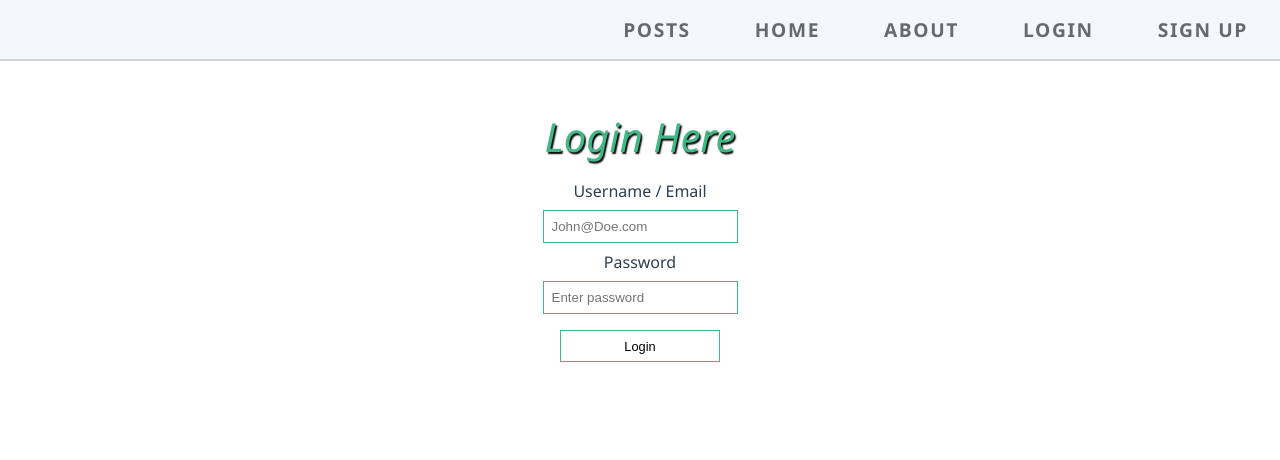
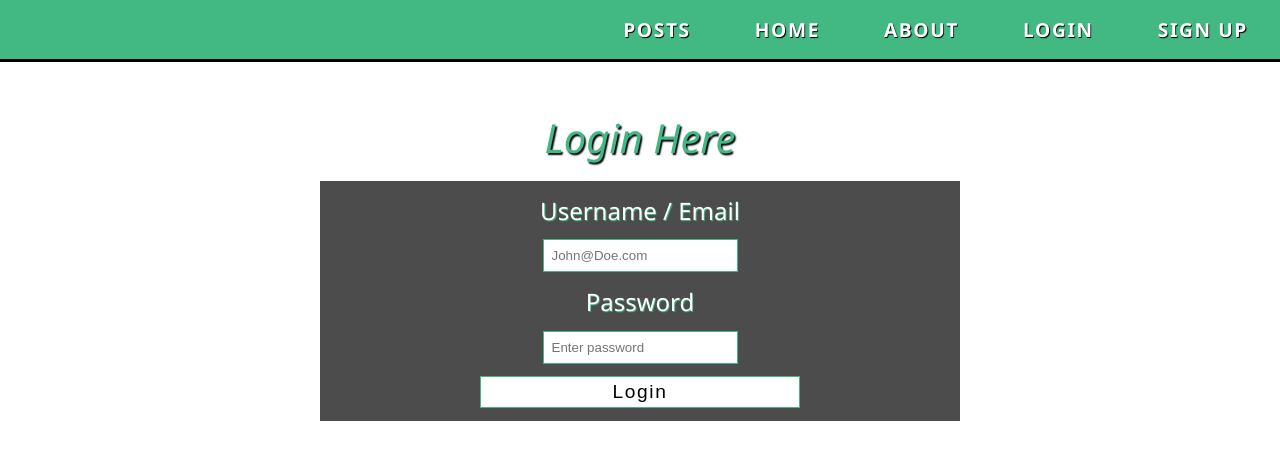
Before and after one commit to Sgreid7/vue_blog, a Vue app: page /login in a window 1280 px wide. Shown: the top 460 px of the page. Built offline with nearby package versions, Linux system fonts and the light colour scheme.

Commit message:
updated styles for login and sign up forms

```diff
--- a/src/components/Posts.vue
+++ b/src/components/Posts.vue
@@ -5,7 +5,7 @@
       <input type="text" class="post-input" placeholder="Body" v-model="post.body" />
       <button class="post-btn">POST</button>
     </form>
-    <h1>All Posts</h1>
+    <h1>Your Posts</h1>
 
     <post v-for="post in this.$store.state.posts" :key="post.id" :post="post"></post>
 
--- a/src/components/auth/Login.vue
+++ b/src/components/auth/Login.vue
@@ -49,19 +49,26 @@ export default {
 .flex-center {
   display: flex;
   flex-direction: column;
+  align-items: center;
   justify-content: center;
 }
 
 form {
   display: flex;
-  justify-content: center;
+  color: #fff;
+  justify-content: space-evenly;
   align-items: center;
   flex-direction: column;
-  margin: 0 auto;
-  width: 25%;
+  width: 50%;
+  height: 30vh;
+  background: rgba(0, 0, 0, 0.7);
+
+  label {
+    font-size: 1.5rem;
+    text-shadow: 0.05rem 0.05rem 0.05rem #41b883;
+  }
 
   input {
-    margin: 0.5rem;
     padding: 0.5rem;
     border: 0.05rem solid #41b883;
 
@@ -71,7 +78,8 @@ form {
   }
 
   button {
-    margin-top: 0.5rem;
+    font-size: 1.2rem;
+    letter-spacing: 0.1rem;
     width: 50%;
   }
 }
--- a/src/components/auth/Signup.vue
+++ b/src/components/auth/Signup.vue
@@ -59,19 +59,26 @@ export default {
 .flex-center {
   display: flex;
   flex-direction: column;
+  align-items: center;
   justify-content: center;
 }
 
 form {
   display: flex;
-  justify-content: center;
+  color: #fff;
+  justify-content: space-evenly;
   align-items: center;
   flex-direction: column;
-  margin: 0 auto;
-  width: 25%;
+  width: 50%;
+  height: 30vh;
+  background: rgba(0, 0, 0, 0.7);
+
+  label {
+    font-size: 1.5rem;
+    text-shadow: 0.05rem 0.05rem 0.05rem #41b883;
+  }
 
   input {
-    margin: 0.5rem;
     padding: 0.5rem;
     border: 0.05rem solid #41b883;
 
@@ -81,7 +88,9 @@ form {
   }
 
   button {
-    margin-top: 0.5rem;
+    margin: 0.5rem;
+    font-size: 1.2rem;
+    letter-spacing: 0.1rem;
     width: 50%;
   }
 }
--- a/src/components/layouts/Master.vue
+++ b/src/components/layouts/Master.vue
@@ -58,19 +58,27 @@ export default {
   padding: 1rem 0;
   margin: 0;
   justify-content: flex-end;
-  background: #f5f8fa;
-  border-bottom: 0.15rem solid lightgrey;
+  background: #42b983;
+  border-bottom: 0.2rem solid #000;
   margin-bottom: 2rem;
   list-style: none;
 
   a {
-    color: #636b6f;
+    color: #fff;
+    text-shadow: 0.05rem 0.05rem 0.05rem #000;
     padding: 0 1.5rem;
     font-size: 1.2rem;
     font-weight: 600;
     letter-spacing: 0.1rem;
     text-decoration: none;
     text-transform: uppercase;
+    transition: 0.3s ease;
+
+    &:hover {
+      color: #000;
+      text-shadow: 0.05rem 0.05rem 0.05rem #fff;
+      transform: translateY(-0.25rem);
+    }
   }
 }
 </style>
```
